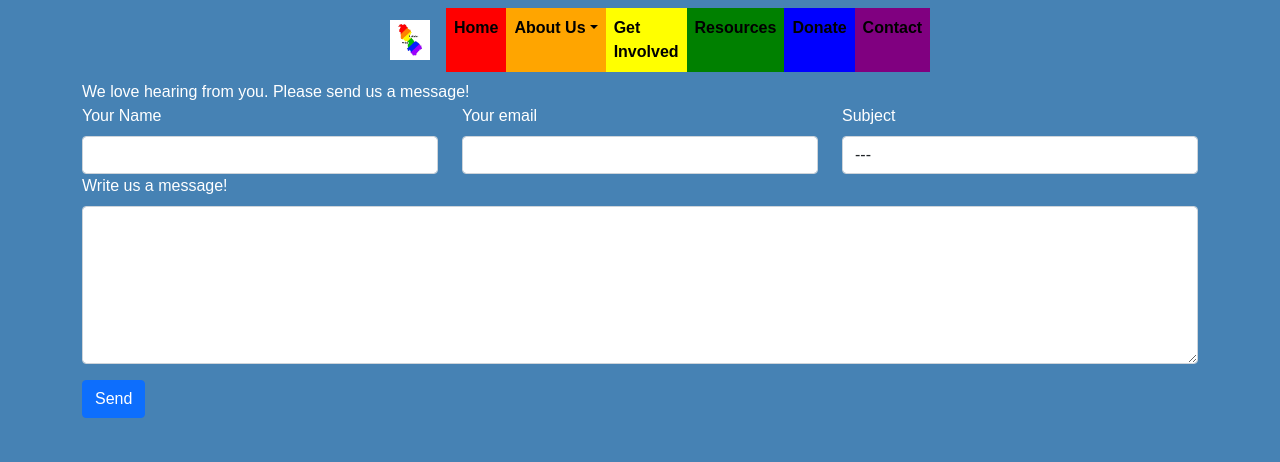
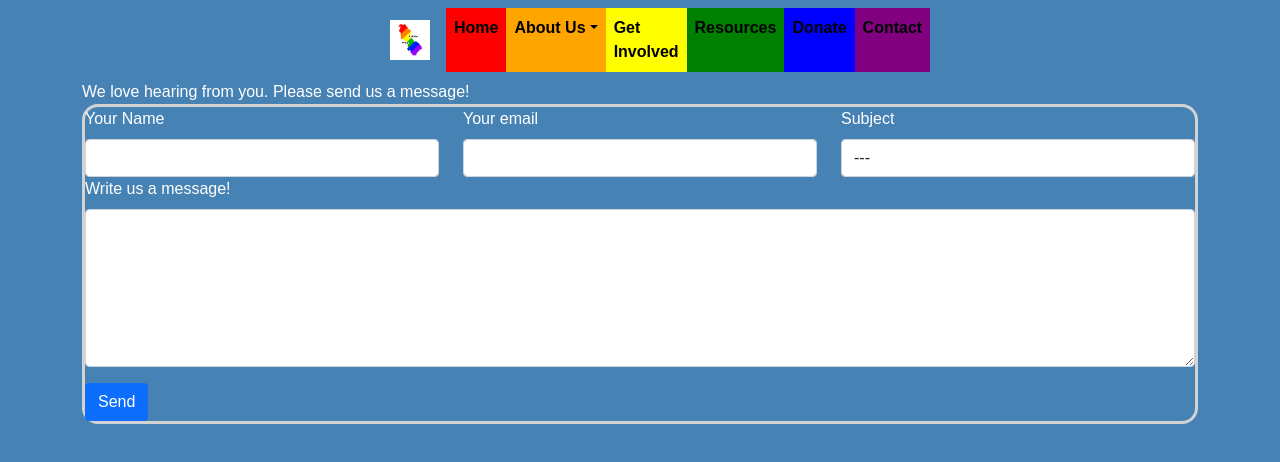
Before and after one commit to Jacobs1986/leitrim-pride, a React (Create React App) app in the folder client/: page /contact in a window 1280 px wide. Shown: the top 462 px of the page. Built offline with nearby package versions, Linux system fonts and the light colour scheme.

Commit message:
Setting the styles

```diff
--- a/client/src/components/contactForm/contactForm.css
+++ b/client/src/components/contactForm/contactForm.css
@@ -0,0 +1,5 @@
+#contactDiv {
+    border-style: solid;
+    border-color: lightgray;
+    border-radius: 1em;
+}
--- a/client/src/components/contactForm/contactForm.js
+++ b/client/src/components/contactForm/contactForm.js
@@ -2,7 +2,7 @@ import React from "react";
 import { Button, Col, Form, Row } from "react-bootstrap";
 
 //Styling
-// import "./contactForm.css";
+import "./contactForm.css";
 
 export default function ContactForm() {
     return (
```
